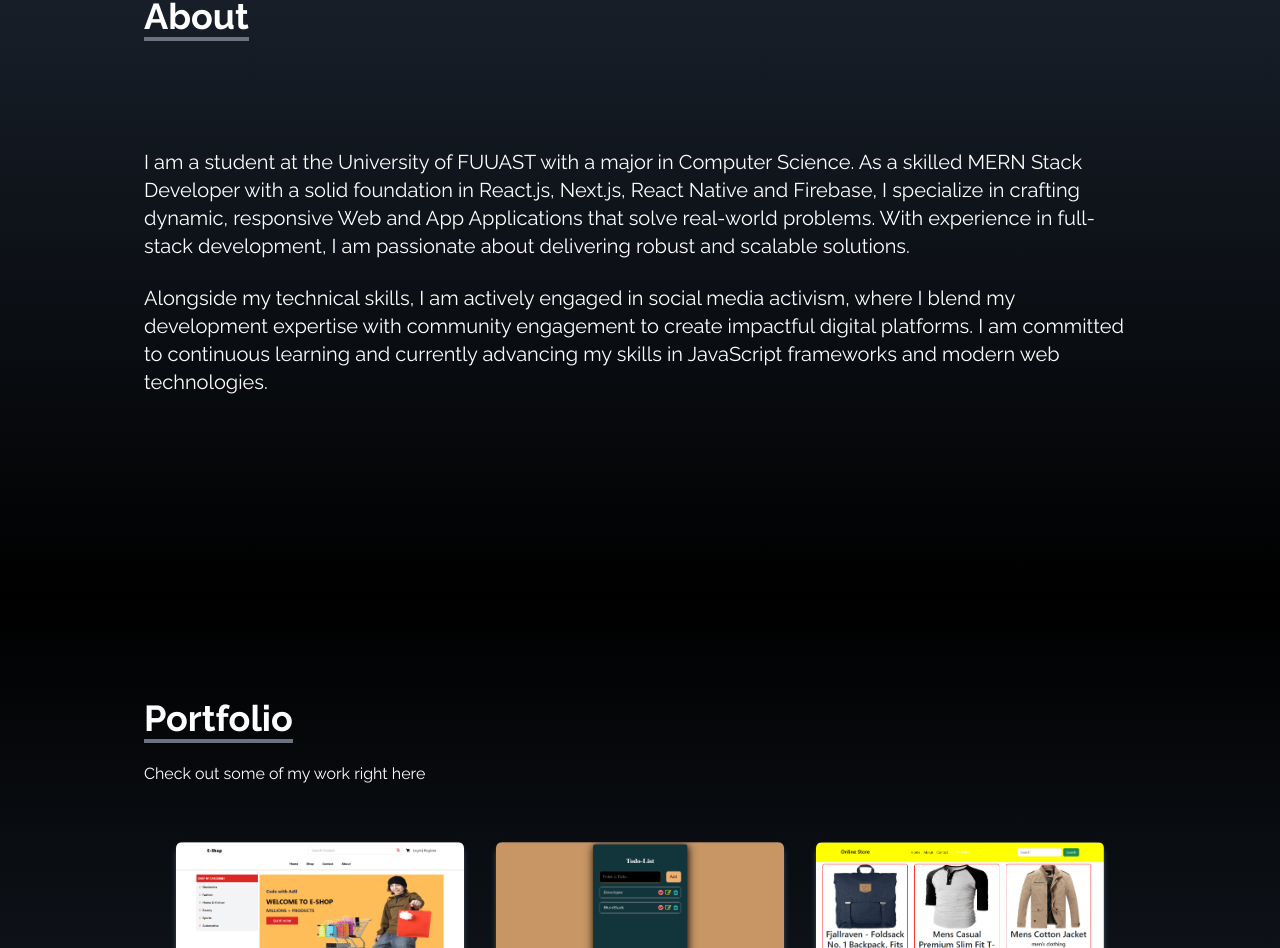
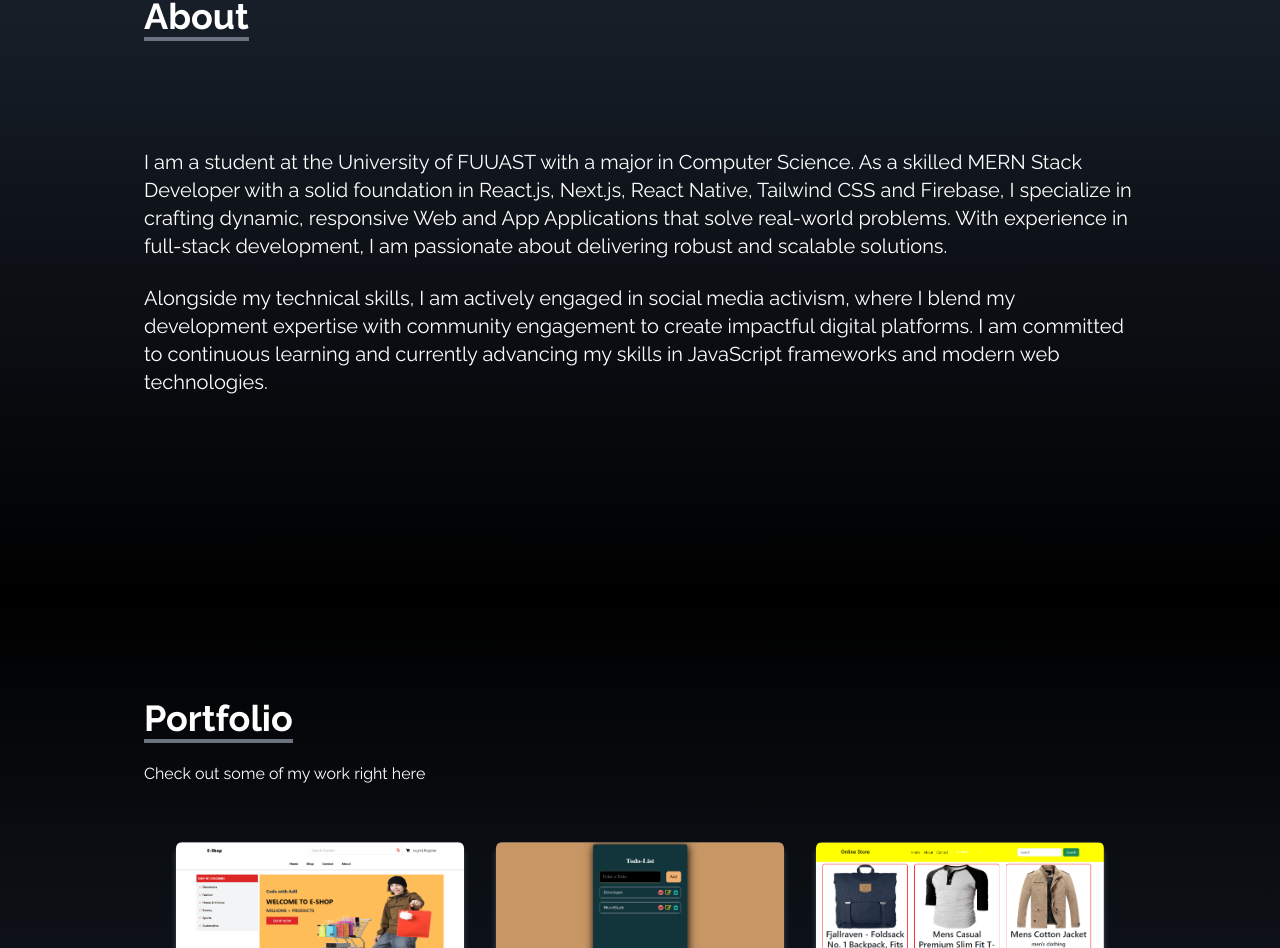
Before and after one commit to adilraees786/My-Portfolio-, a React (Vite) app: page / in a window 1280 px wide. Shown: the part 1004-1952 px from the top of the page. Built offline with nearby package versions, Linux system fonts and the light colour scheme.

Commit message:
add tailwind in about

```diff
--- a/src/components/About.jsx
+++ b/src/components/About.jsx
@@ -14,7 +14,7 @@ const About = () => {
         </div>
         <p className=' text-xl mt-20'>I am a student at the University of FUUAST with a major in
            Computer Science. As a skilled MERN Stack Developer with a solid foundation in React.js,
-            Next.js, React Native and Firebase, I specialize in crafting dynamic, responsive
+            Next.js, React Native, Tailwind CSS  and Firebase, I specialize in crafting dynamic, responsive
             Web and App Applications that solve real-world problems. With experience in full-stack
              development, I am passionate about delivering robust and scalable solutions.</p>
         <br />
```
